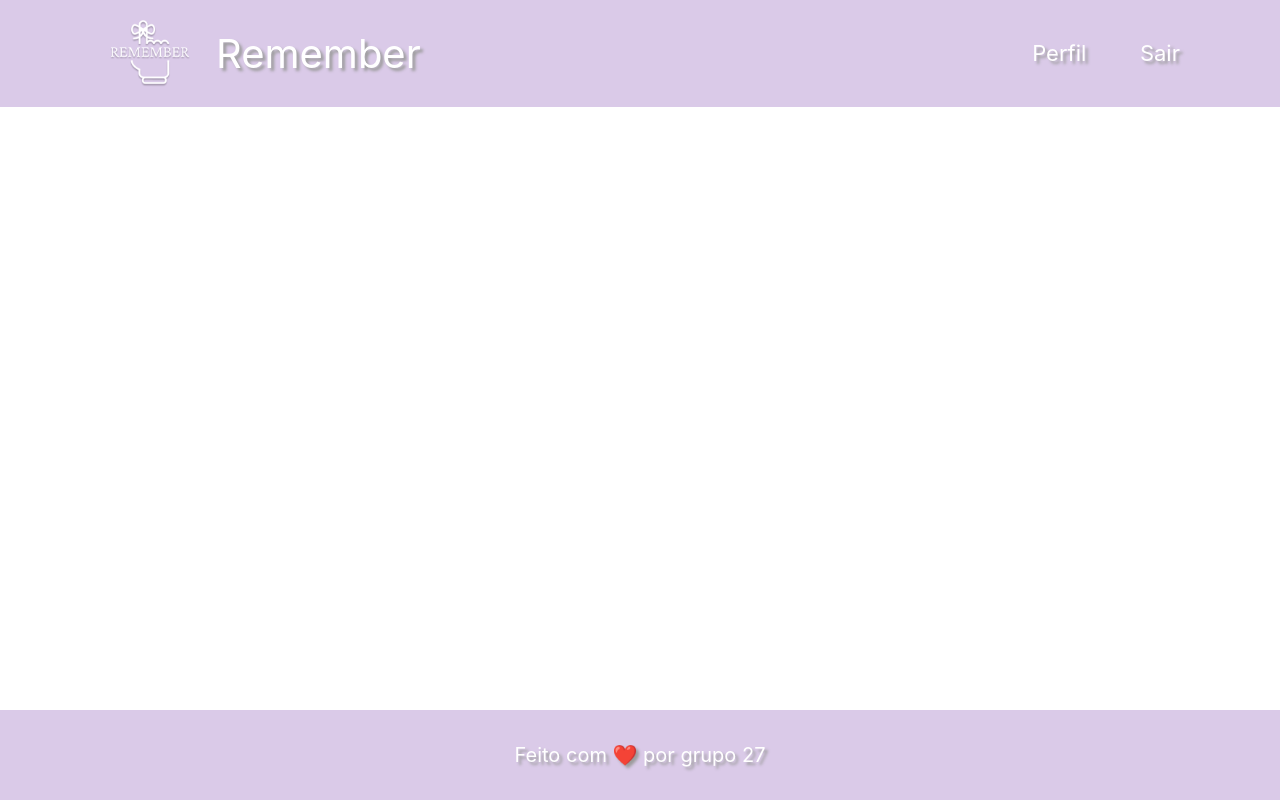
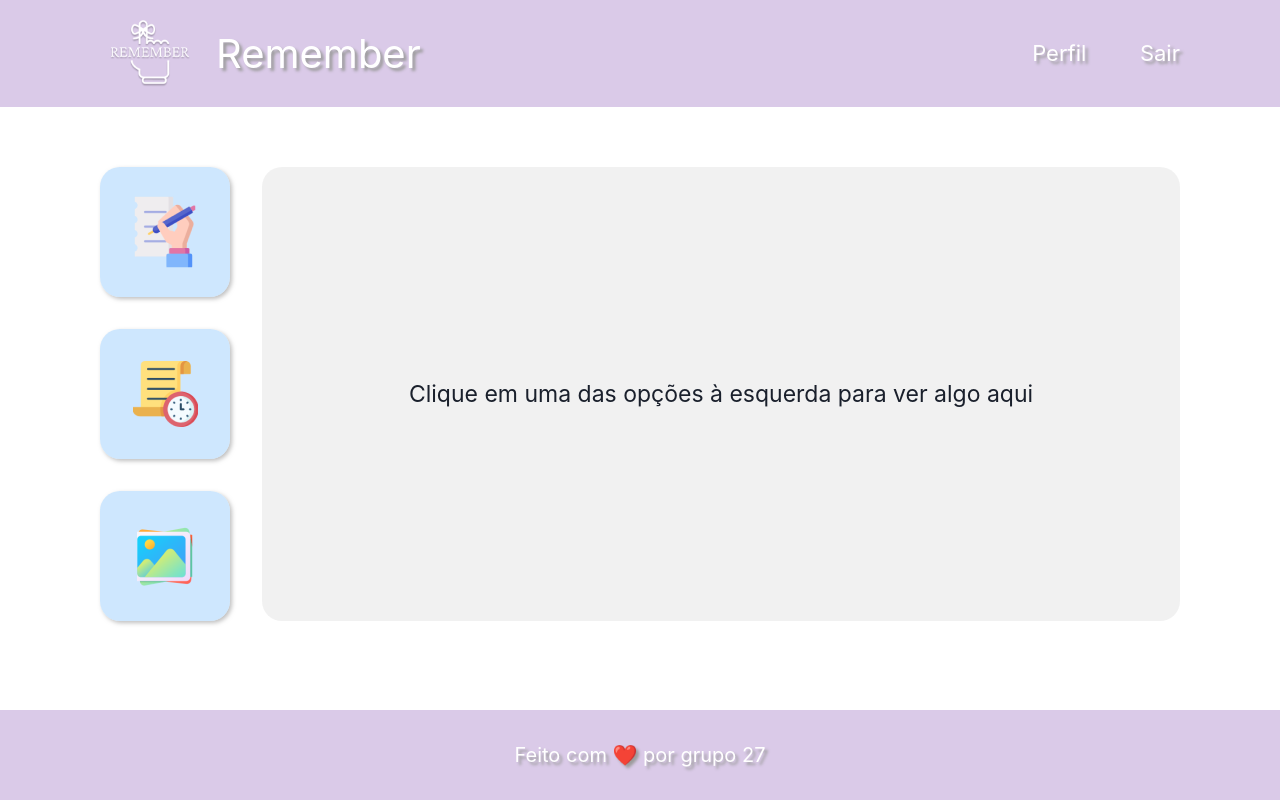
Before and after one commit to alexa2me/remember-pi-project, a React (Create React App) app in the folder client/: page /home in a window 1280 px wide. Built offline with nearby package versions, Linux system fonts and the light colour scheme; sample sign-in values are in the browser's storage.

Commit message:
Crete homepage layout

```diff
--- a/client/src/pages/HomePage/HomePage.js
+++ b/client/src/pages/HomePage/HomePage.js
@@ -2,6 +2,10 @@ import Header from '../../components/Header';
 import useProtectedPage from '../../hooks/useProtectedPage'
 import Footer from '../../components/Footer';
 import "../../styles/HomePage.css"
+import { Grid, GridItem, Image, Text } from '@chakra-ui/react';
+import post from "../../images/post-image.png"
+import history from "../../images/history-image.png"
+import gallery from "../../images/gallery-image.png"
 
 const HomePage = () => {
     useProtectedPage();
@@ -9,6 +13,74 @@ const HomePage = () => {
     return (
         <div className='main'>
             <Header />
+            <Grid
+                templateColumns='1fr 9fr'
+                gap={8}
+                padding={"60px 100px"}
+            >
+                <GridItem
+                    colSpan={1}
+                    bg='rgba(173, 215, 253, 0.6)'
+                    cursor={'pointer'}
+                    borderRadius={20}
+                    display="flex"
+                    justifyContent={'center'}
+                    alignItems={'center'}
+                    width={"130px"}
+                    height={"130px"}
+                    boxShadow={"2px 2px 4px rgba(128, 128, 128, 0.5)"}
+                    _hover={{ bg: '#ADD7FD' }}
+                >
+                    <Image src={post} alt=''/>
+                </GridItem>
+                <GridItem
+                    rowStart={2}
+                    colSpan={1}
+                    bg='rgba(173, 215, 253, 0.6)'
+                    cursor={'pointer'}
+                    padding={"30px"}
+                    borderRadius={20}
+                    display="flex"
+                    justifyContent={'center'}
+                    alignItems={'center'}
+                    width={"130px"}
+                    height={"130px"}
+                    boxShadow={"2px 2px 4px rgba(128, 128, 128, 0.5)"}
+                    _hover={{ bg: '#ADD7FD' }}
+                >
+                    <Image src={history} alt='' />
+                </GridItem>
+                <GridItem
+                    rowStart={3}
+                    colSpan={1}
+                    bg='rgba(173, 215, 253, 0.6)'
+                    cursor={'pointer'}
+                    padding={"30px"}
+                    borderRadius={20}
+                    display="flex"
+                    justifyContent={'center'}
+                    alignItems={'center'}
+                    width={"130px"}
+                    height={"130px"}
+                    boxShadow={"2px 2px 4px rgba(128, 128, 128, 0.5)"}
+                    _hover={{ bg: '#ADD7FD' }}
+                >
+                    <Image src={gallery} alt='' />
+                </GridItem>
+                <GridItem
+                    rowStart={1}
+                    rowEnd={4}
+                    bg={"rgba(217, 217, 217, 0.36)"}
+                    borderRadius={20}
+                    display={"flex"}
+                    alignItems={'center'}
+                    justifyContent={'center'}
+                >
+                    <Text fontSize={"23px"}>
+                        Clique em uma das opções à esquerda para ver algo aqui
+                    </Text>
+                </GridItem>
+            </Grid>
             <Footer />
         </div>
     )
```
